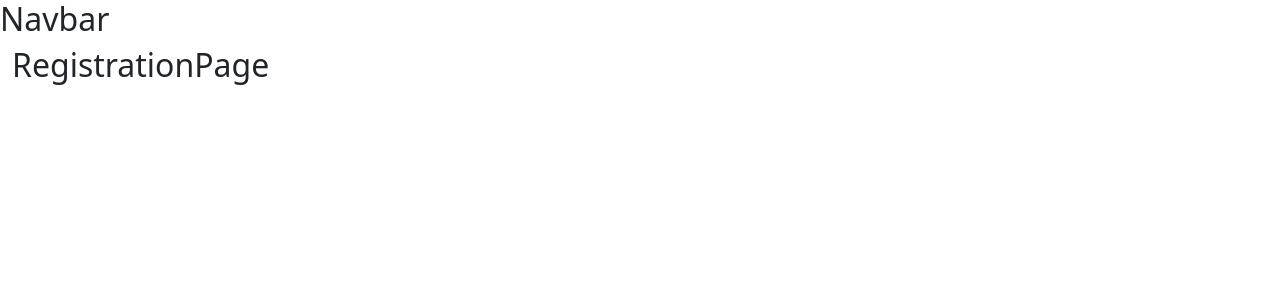
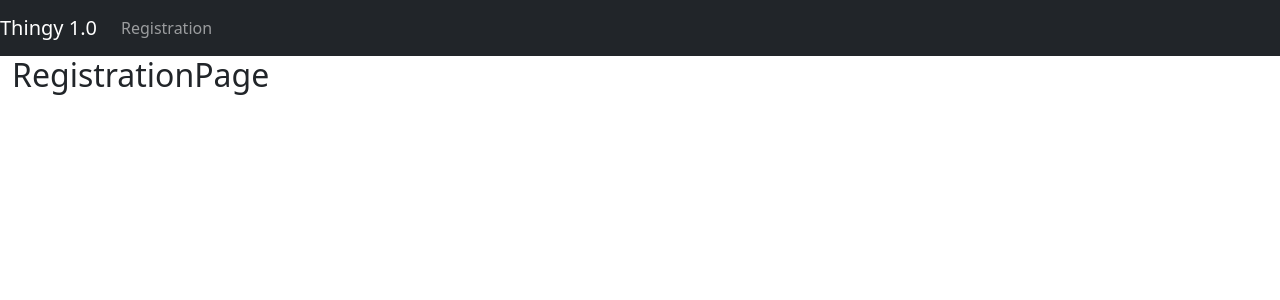
Before and after one commit to xyeras/react-registration-page, a React (Create React App) app: page / in a window 1280 px wide. Shown: the top 300 px of the page. Built offline with nearby package versions, Linux system fonts and the light colour scheme.

Commit message:
feat(registration-page): created navbar with link

```diff
--- a/src/components/Navbar.tsx
+++ b/src/components/Navbar.tsx
@@ -1,9 +1,24 @@
+import { Link } from 'react-router-dom';
+
 const Navbar = () => {
-    return (
-      <div id="navbar">
-          <h2>Navbar</h2>
+  return (
+    <nav className='navbar navbar-expand-lg navbar-dark bg-dark'>
+      {/* Logo */}
+      <Link to='/' className='navbar-brand'>
+        Thingy 1.0
+      </Link>
+
+      {/* Menu */}
+      <div className='collapse navbar-collapse'>
+        <div className='navbar-nav'>
+          <Link className='nav-link' to='/'>
+            Registration
+          </Link>
+        </div>
       </div>
-    );
+
+    </nav>
+  );
 };
 
 export default Navbar;
```
